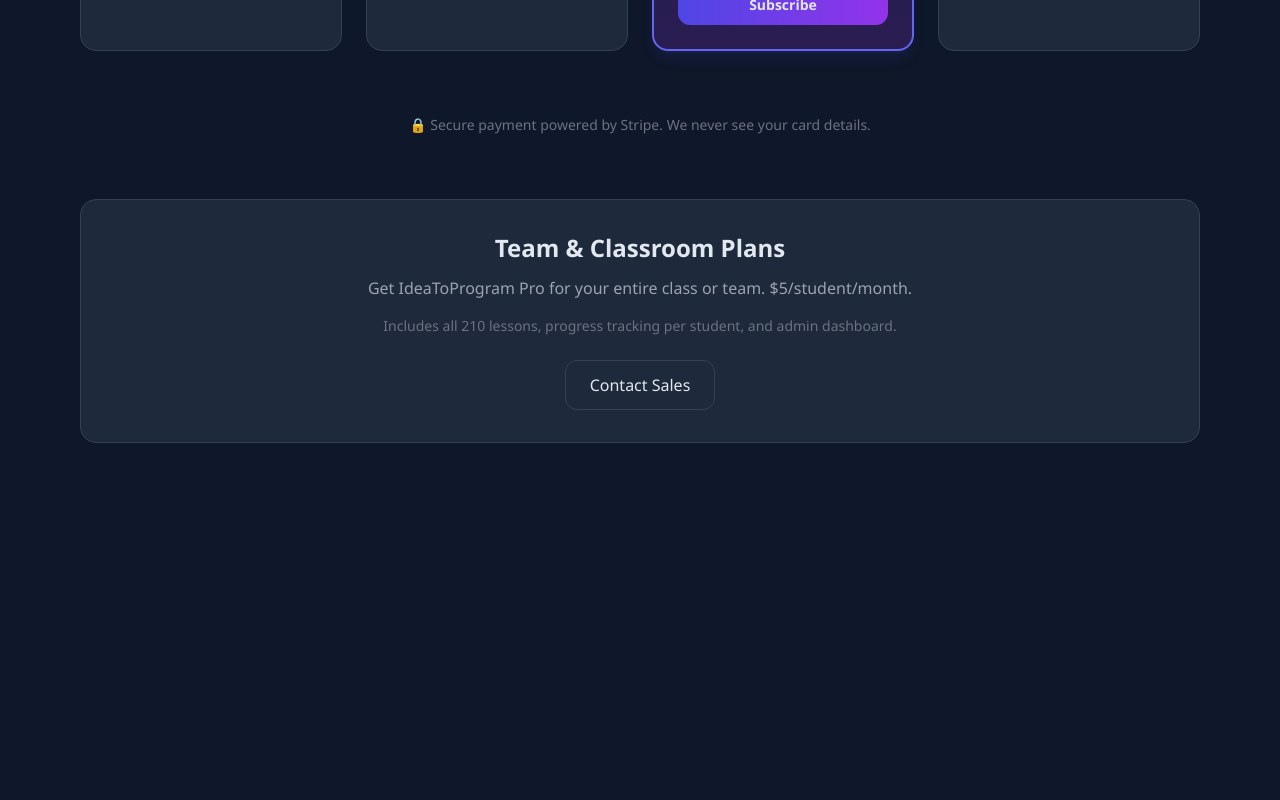
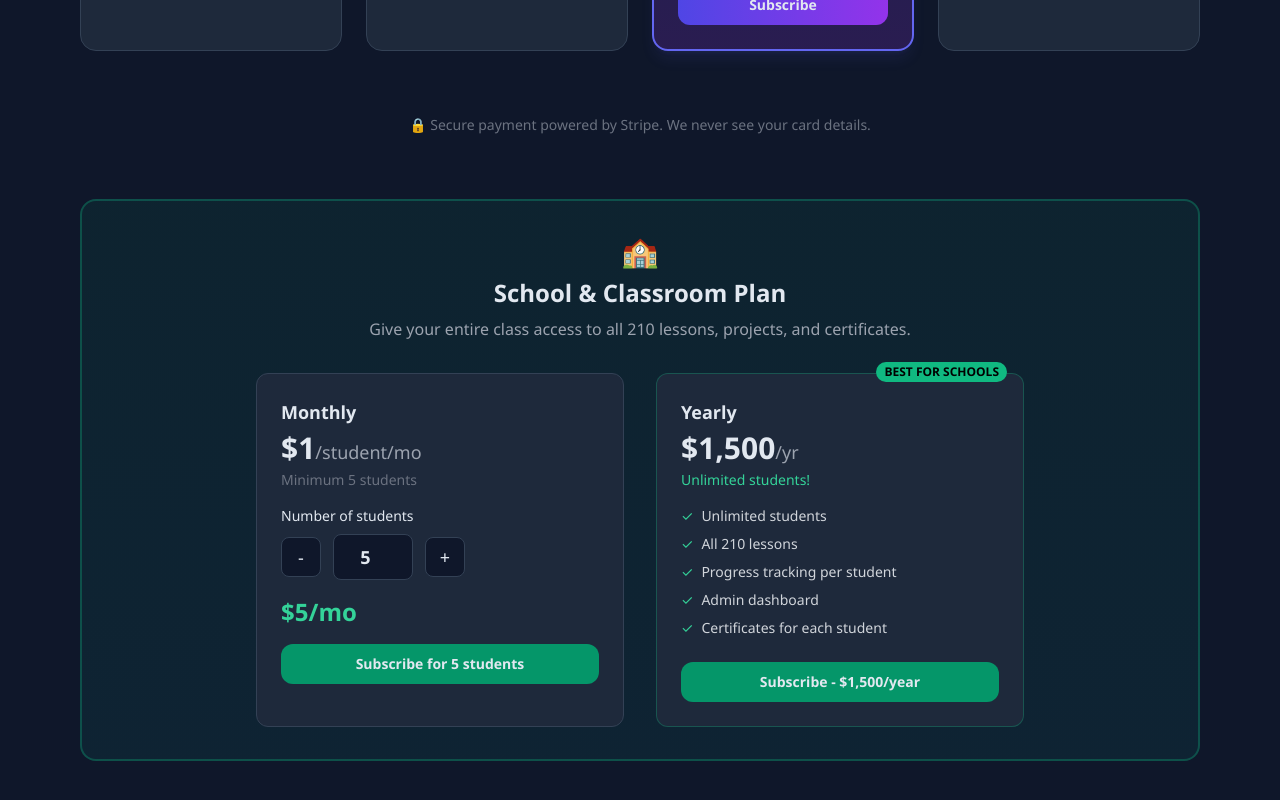
Before and after one commit to shaunc869/ideatoprogram, a Next.js app: page /pricing in a window 1280 px wide. Shown: the part 1000-1800 px from the top of the page. Before the commit the page ends 1507 px from the top, so only its background shows below. Built offline with nearby package versions, Linux system fonts and the light colour scheme; no server answers.

Commit message:
Fix Stripe checkout, Vibe Pro .99, add school plan

```diff
--- a/src/app/api/stripe/checkout/route.ts
+++ b/src/app/api/stripe/checkout/route.ts
@@ -1,6 +1,6 @@
 import { NextRequest, NextResponse } from "next/server";
 import { verifyToken, getUserById } from "@/lib/db";
-import { stripe, STRIPE_PLANS } from "@/lib/stripe";
+import { getStripe, STRIPE_PLANS } from "@/lib/stripe";
 
 export async function POST(req: NextRequest) {
   const token = req.cookies.get("token")?.value;
@@ -11,15 +11,38 @@ export async function POST(req: NextRequest) {
   const user = getUserById(userId);
   if (!user) return NextResponse.json({ error: "User not found" }, { status: 404 });
 
-  const { plan, billing } = await req.json();
+  const { plan, billing, students } = await req.json();
   const planConfig = STRIPE_PLANS[plan];
   if (!planConfig) return NextResponse.json({ error: "Invalid plan" }, { status: 400 });
 
   const isYearly = billing === "yearly";
-  const amount = isYearly ? planConfig.yearlyPrice : planConfig.monthlyPrice;
+  let amount: number;
+  let productName = planConfig.name;
+  let description = isYearly ? "Yearly access" : "Monthly access";
+  let quantity = 1;
+
+  if (plan === "school") {
+    const numStudents = Math.max(5, parseInt(students) || 5);
+    if (isYearly) {
+      // $1500/yr unlimited students
+      amount = 150000;
+      productName = "School Plan - Unlimited Students (Yearly)";
+      description = "Yearly unlimited student access";
+    } else {
+      // $1/student/month, min 5
+      amount = 100; // $1 per student
+      quantity = numStudents;
+      productName = `School Plan - ${numStudents} Students`;
+      description = `Monthly access for ${numStudents} students`;
+    }
+  } else {
+    amount = isYearly ? planConfig.yearlyPrice : planConfig.monthlyPrice;
+  }
+
   const baseUrl = process.env.NEXT_PUBLIC_URL || "http://localhost:3000";
 
   try {
+    const stripe = getStripe();
     const session = await stripe.checkout.sessions.create({
       payment_method_types: ["card"],
       mode: "payment",
@@ -29,18 +52,19 @@ export async function POST(req: NextRequest) {
           price_data: {
             currency: "usd",
             product_data: {
-              name: planConfig.name,
-              description: isYearly ? "Yearly access" : "Monthly access",
+              name: productName,
+              description,
             },
             unit_amount: amount,
           },
-          quantity: 1,
+          quantity,
         },
       ],
       metadata: {
         userId,
         plan,
         billing: isYearly ? "yearly" : "monthly",
+        students: students || "0",
       },
       success_url: `${baseUrl}/payment/success?plan=${plan}&billing=${billing}`,
       cancel_url: `${baseUrl}/pricing`,
@@ -49,6 +73,7 @@ export async function POST(req: NextRequest) {
     return NextResponse.json({ url: session.url });
   } catch (err: unknown) {
     console.error("Stripe checkout error:", err);
-    return NextResponse.json({ error: "Failed to create checkout session" }, { status: 500 });
+    const message = err instanceof Error ? err.message : "Failed to create checkout session";
+    return NextResponse.json({ error: message }, { status: 500 });
   }
 }
--- a/src/app/api/stripe/webhook/route.ts
+++ b/src/app/api/stripe/webhook/route.ts
@@ -1,5 +1,5 @@
 import { NextRequest, NextResponse } from "next/server";
-import { stripe } from "@/lib/stripe";
+import { getStripe } from "@/lib/stripe";
 import { subscribe } from "@/lib/db";
 
 export async function POST(req: NextRequest) {
@@ -12,7 +12,7 @@ export async function POST(req: NextRequest) {
   let event;
   try {
     if (webhookSecret && sig) {
-      event = stripe.webhooks.constructEvent(body, sig, webhookSecret);
+      event = getStripe().webhooks.constructEvent(body, sig, webhookSecret);
     } else {
       // In development without webhook secret, parse directly
       event = JSON.parse(body);
--- a/src/app/pricing/page.tsx
+++ b/src/app/pricing/page.tsx
@@ -7,6 +7,7 @@ export default function PricingPage() {
   const [user, setUser] = useState<{ isPro: boolean; subscriptions: { plan: string }[] } | null>(null);
   const [loadingPlan, setLoadingPlan] = useState<string | null>(null);
   const [error, setError] = useState("");
+  const [students, setStudents] = useState(5);
 
   useEffect(() => {
     fetch("/api/auth/me").then((r) => r.json()).then((d) => { if (!d.error) setUser(d.user); }).catch(() => {});
@@ -20,7 +21,7 @@ export default function PricingPage() {
       const res = await fetch("/api/stripe/checkout", {
         method: "POST",
         headers: { "Content-Type": "application/json" },
-        body: JSON.stringify({ plan, billing }),
+        body: JSON.stringify({ plan, billing, students: plan === "school" ? students : undefined }),
       });
       const data = await res.json();
       if (!res.ok) throw new Error(data.error);
@@ -38,7 +39,7 @@ export default function PricingPage() {
     { id: "pro_python", name: "Python Pro", desc: "100 Python lessons", monthly: 5, yearly: 50, yearlySave: 10, icon: "🐍", features: ["100 Python pro lessons", "Guided projects", "Certificates", "Everything in Free"] },
     { id: "pro_javascript", name: "JavaScript Pro", desc: "100 JS lessons", monthly: 5, yearly: 50, yearlySave: 10, icon: "⚡", features: ["100 JavaScript pro lessons", "Guided projects", "Certificates", "Everything in Free"] },
     { id: "pro_all", name: "Pro All", desc: "All 210 lessons", monthly: 10, yearly: 100, yearlySave: 20, icon: "🚀", featured: true, features: ["All 210 lessons", "Python + JavaScript", "All guided projects", "All certificates", "Everything in Free"] },
-    { id: "vibe_pro", name: "Vibe Pro", desc: "Unlimited AI coding", monthly: 15, yearly: 150, yearlySave: 30, icon: "🤖", features: ["Unlimited AI prompts", "Vibe Code Studio", "Build anything with AI", "Separate from lesson plans"] },
+    { id: "vibe_pro", name: "Vibe Pro", desc: "Unlimited AI coding", monthly: 20.99, yearly: 150, yearlySave: 101.88, icon: "🤖", features: ["Unlimited AI prompts", "Vibe Code Studio", "Build anything with AI", "Separate from lesson plans"] },
   ];
 
   return (
@@ -133,12 +134,60 @@ export default function PricingPage() {
         </p>
       </div>
 
-      {/* Teams */}
-      <div className="bg-[#1e293b] border border-[#334155] rounded-2xl p-8 text-center">
-        <h2 className="text-2xl font-bold mb-3">Team &amp; Classroom Plans</h2>
-        <p className="text-gray-400 mb-4">Get IdeaToProgram Pro for your entire class or team. $5/student/month.</p>
-        <p className="text-gray-500 text-sm mb-6">Includes all 210 lessons, progress tracking per student, and admin dashboard.</p>
-        <a href="mailto:teams@ideatoprogram.com" className="inline-block px-6 py-3 border border-[#334155] hover:border-indigo-500 rounded-xl font-medium transition">Contact Sales</a>
+      {/* School Plan */}
+      <div className="bg-gradient-to-b from-emerald-600/10 to-teal-600/10 border-2 border-emerald-500/30 rounded-2xl p-8">
+        <div className="text-center mb-8">
+          <div className="text-3xl mb-2">🏫</div>
+          <h2 className="text-2xl font-bold mb-2">School &amp; Classroom Plan</h2>
+          <p className="text-gray-400">Give your entire class access to all 210 lessons, projects, and certificates.</p>
+        </div>
+
+        <div className="grid md:grid-cols-2 gap-8 max-w-3xl mx-auto">
+          {/* Monthly */}
+          <div className="bg-[#1e293b] border border-[#334155] rounded-xl p-6">
+            <h3 className="font-bold text-lg mb-1">Monthly</h3>
+            <div className="text-3xl font-extrabold mb-1">$1<span className="text-lg font-normal text-gray-400">/student/mo</span></div>
+            <p className="text-sm text-gray-500 mb-4">Minimum 5 students</p>
+
+            <div className="mb-4">
+              <label className="block text-sm font-medium mb-2">Number of students</label>
+              <div className="flex items-center gap-3">
+                <button onClick={() => setStudents(Math.max(5, students - 1))} className="w-10 h-10 bg-[#0f172a] border border-[#334155] rounded-lg text-lg hover:border-emerald-500 transition">-</button>
+                <input type="number" min={5} value={students} onChange={(e) => setStudents(Math.max(5, parseInt(e.target.value) || 5))}
+                  className="w-20 text-center px-3 py-2 bg-[#0f172a] border border-[#334155] rounded-lg focus:border-emerald-500 focus:outline-none text-lg font-bold" />
+                <button onClick={() => setStudents(students + 1)} className="w-10 h-10 bg-[#0f172a] border border-[#334155] rounded-lg text-lg hover:border-emerald-500 transition">+</button>
+              </div>
+            </div>
+
+            <div className="text-2xl font-bold text-emerald-400 mb-4">${students}/mo</div>
+
+            <button onClick={() => handleSubscribe("school")} disabled={loadingPlan === "school"}
+              className="w-full py-2.5 bg-emerald-600 hover:bg-emerald-500 rounded-xl text-sm font-bold transition disabled:opacity-50">
+              {loadingPlan === "school" ? "Redirecting..." : `Subscribe for ${students} students`}
+            </button>
+          </div>
+
+          {/* Yearly */}
+          <div className="bg-[#1e293b] border border-emerald-500/30 rounded-xl p-6 relative">
+            <div className="absolute -top-3 right-4 bg-emerald-500 text-xs font-bold px-2 py-0.5 rounded-full text-black">BEST FOR SCHOOLS</div>
+            <h3 className="font-bold text-lg mb-1">Yearly</h3>
+            <div className="text-3xl font-extrabold mb-1">$1,500<span className="text-lg font-normal text-gray-400">/yr</span></div>
+            <p className="text-sm text-emerald-400 font-medium mb-4">Unlimited students!</p>
+
+            <ul className="space-y-2 text-sm text-gray-300 mb-6">
+              <li className="flex items-start gap-2"><span className="text-emerald-400">✓</span> Unlimited students</li>
+              <li className="flex items-start gap-2"><span className="text-emerald-400">✓</span> All 210 lessons</li>
+              <li className="flex items-start gap-2"><span className="text-emerald-400">✓</span> Progress tracking per student</li>
+              <li className="flex items-start gap-2"><span className="text-emerald-400">✓</span> Admin dashboard</li>
+              <li className="flex items-start gap-2"><span className="text-emerald-400">✓</span> Certificates for each student</li>
+            </ul>
+
+            <button onClick={() => { setBilling("yearly"); handleSubscribe("school"); }} disabled={loadingPlan === "school"}
+              className="w-full py-2.5 bg-emerald-600 hover:bg-emerald-500 rounded-xl text-sm font-bold transition disabled:opacity-50">
+              {loadingPlan === "school" ? "Redirecting..." : "Subscribe - $1,500/year"}
+            </button>
+          </div>
+        </div>
       </div>
     </div>
   );
```
Also changed, not shown: src/lib/stripe.ts (+17 -12 lines).
